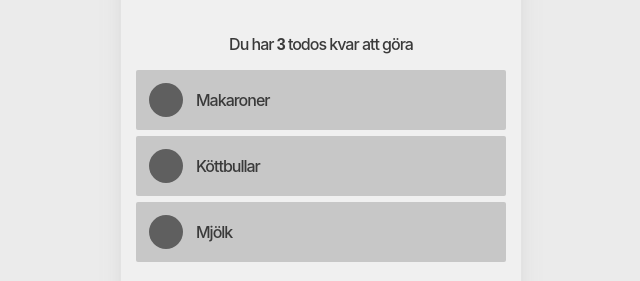
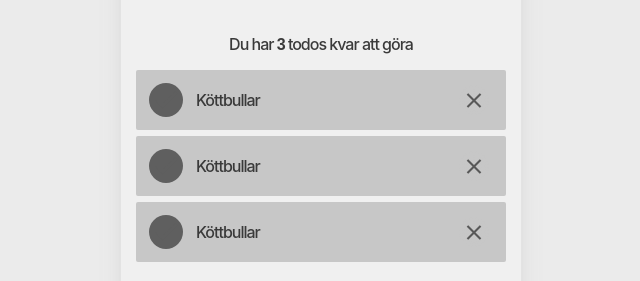
Before and after one commit to Hektor-Byfors/todo-app-vue, a Vue app: page / in a window 1280 px wide. Shown: the part 213-494 px from the top of the page, without its empty margins (319-959 px from the left). Built offline with nearby package versions, Linux system fonts and the light colour scheme.

Commit message:
ul list updated(click/hover events)

```diff
--- a/public/index.html
+++ b/public/index.html
@@ -5,6 +5,8 @@
     <meta http-equiv="X-UA-Compatible" content="IE=edge">
     <meta name="viewport" content="width=device-width,initial-scale=1.0">
     <link rel="icon" href="<%= BASE_URL %>favicon.ico">
+    <link href="https://fonts.googleapis.com/icon?family=Material+Icons"
+      rel="stylesheet">
     <title><%= htmlWebpackPlugin.options.title %></title>
   </head>
   <body>
--- a/src/components/TodoList.vue
+++ b/src/components/TodoList.vue
@@ -1,23 +1,39 @@
 <template>
   <ul class="ul-list">
-    <li>
-        <button></button>
-        <p>Makaroner</p>
+   <li>
+        <button v-on:click="toggleShowCheck()" v-bind:class="{ checked: checked }"><span class="material-icons">done</span></button>
+        <p>Köttbullar</p>
+        <span v-on:mouseover="toggleHoverRemove()" v-on:mouseleave="toggleHoverRemove()" v-bind:class="{ hoverRemove: hoverRemove }" class="material-icons removeLi">clear</span>
     </li>
     <li>
-        <button></button>
+        <button v-on:click="toggleShowCheck()" v-bind:class="{ checked: checked }"><span class="material-icons">done</span></button>
         <p>Köttbullar</p>
+        <span v-on:mouseover="toggleHoverRemove()" v-on:mouseleave="toggleHoverRemove()" v-bind:class="{ hoverRemove: hoverRemove }" class="material-icons removeLi">clear</span>
     </li>
     <li>
-        <button></button>
-        <p>Mjölk</p>
+        <button v-on:click="toggleShowCheck()" v-bind:class="{ checked: checked }"><span class="material-icons">done</span></button>
+        <p>Köttbullar</p>
+        <span v-on:mouseover="toggleHoverRemove()" v-on:mouseleave="toggleHoverRemove()" v-bind:class="{ hoverRemove: hoverRemove }" class="material-icons removeLi">clear</span>
     </li>
   </ul>
 </template>
 
 <script>
 export default {
-
+    data() {
+    return {
+        checked: false,
+        hoverRemove: false
+    }
+},
+methods: {
+    toggleShowCheck() {
+        this.checked = !this.checked
+    },
+    toggleHoverRemove() {
+        this.hoverRemove = !this.hoverRemove
+    }
+}
 }
 </script>
 
@@ -41,6 +57,12 @@ export default {
     border-radius: 2px;
 }
 
+li button .material-icons {
+    color:  rgb(95, 95, 95);
+    font-size: 28px;
+    font-weight: 600;
+}
+
 .ul-list p {
     color: rgb(58, 58, 58);
     font-weight: 500;
@@ -54,5 +76,36 @@ export default {
     outline: none;
     border: none;
     margin: 0 13px;
+    display: flex;
+    align-items: center;
+    justify-content: center;
+    cursor: pointer;
+    transition: 500ms;
+}
+
+.removeLi {
+    color: rgb(88, 88, 88);
+    font-weight: 500;
+    font-size: 25px;
+    position: absolute;
+    height: 30px;
+    width: 30px;
+    border-radius: 50%;
+    display: flex;
+    justify-content: center;
+    align-items: center;
+    margin-left: 323px;
+    transition: 500ms;
+    cursor: pointer;
+    box-shadow: inset 0px 0px 10px 2px rgb(199, 199, 199);
+}
+
+li .checked {
+    background-color: rgb(228, 228, 228);
+    transition: 500ms;
+}
+
+li .hoverRemove {
+    background-color: rgb(155, 155, 155);
 }
 </style>
```
Also changed, not shown: 1 other file (tests, documents, lock files or other folders).
